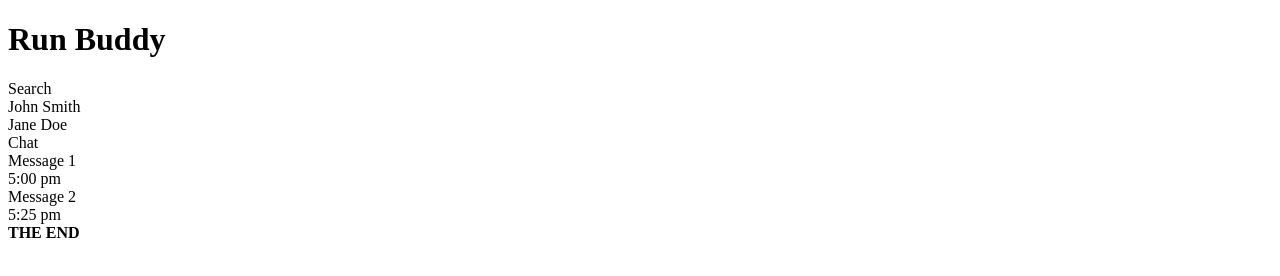
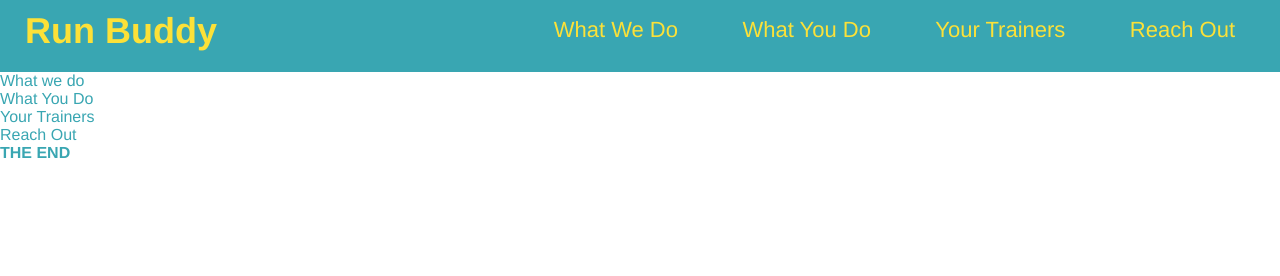
Before and after one commit to BennyGabel/run-buddy, a plain HTML site: page index.html in a window 1280 px wide. Drawn offline with Linux system fonts and the light colour scheme.

Commit message:
update 220801 - 22:45

```diff
--- /dev/null
+++ b/assets/css/style.css
@@ -0,0 +1,51 @@
+/*     * Universal selector     */
+* {
+    margin: 0;
+    padding: 0;
+}
+
+body {
+    font-family: Helvetica, Arial, sans-serif;
+    color: #39a6b2;*/
+}
+
+header {
+    padding: 20px 35px;
+    background-color:#39a6b2;
+
+    padding-top: 10px;
+    padding-right: 15px;
+    padding-bottom: 20px;
+    padding-left: 25px;
+}
+
+
+header h1 {
+    font-weight: bold;
+    font-size: 36px;  /*  36px;*/
+    color: #fce138;
+    margin: 0;
+    display: inline-block;
+    background-color: #39a6b2;
+}
+
+header a {
+    text-decoration: none;
+    /*text-decoration:double;*/
+    color: #fce138;
+}
+
+header nav {
+    float: right;
+    margin: 7px 0;
+}
+
+header nav ul li {
+    display: inline;
+}
+
+header nav ul li a {
+    margin: 0 30px;
+    font-weight: lighter;
+    font-size: 22px;
+}
--- a/index.html
+++ b/index.html
@@ -2,10 +2,45 @@
 <html>
 
 
-    <header>
-        <h1>Run Buddy</h1>
-    </header>
+    <head>
+        <meta charset="UTF-8" />
+        <link rel="stylesheet" href="./assets/css/style.css" />
+    </head>
     <body>
+
+        <header>
+            <h1>
+                <a href="/">Run Buddy</a>
+            </h1>
+
+            <nav>
+                <!-- Unordered list element -->
+                <ul>
+                    <!-- List item element-->
+                    <li>
+                    <!-- Anchor element -->
+                    <a href="#what-we-do">What We Do</a>
+                    </li>
+                    <li>
+                    <a href="#what-you-do">What You Do</a>
+                    </li>
+                    <li>
+                    <a href="#your-trainers">Your Trainers</a>
+                    </li>
+                    <li>
+                    <a href="#reach-out">Reach Out</a>
+                    </li>
+                </ul>
+            </nav>
+        </header>
+
+        <div id="what-we-do">What we do</div>
+        <div id="what-you-do">What You Do</div>
+        <div id="your-trainers">Your Trainers</div>
+        <div id="reach-out">Reach Out</div>
+
+
+<!--
         <div>
             <div>Search</div>
             <div>
@@ -27,7 +62,7 @@
             </div>
         </div>
 
-
+-->
     </body>
 
     <footer> <strong>THE END</strong>  </footer>
```
Also changed, not shown: CommandLines.txt (added), working/index.html (added).
